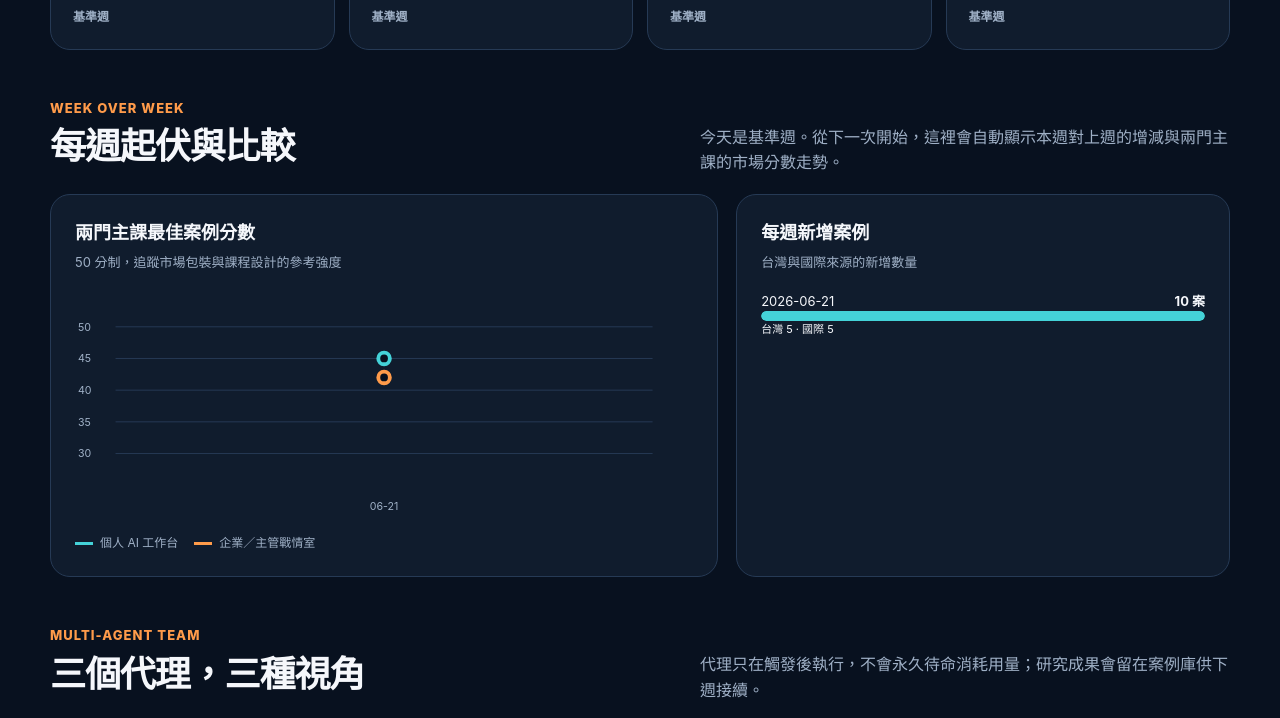
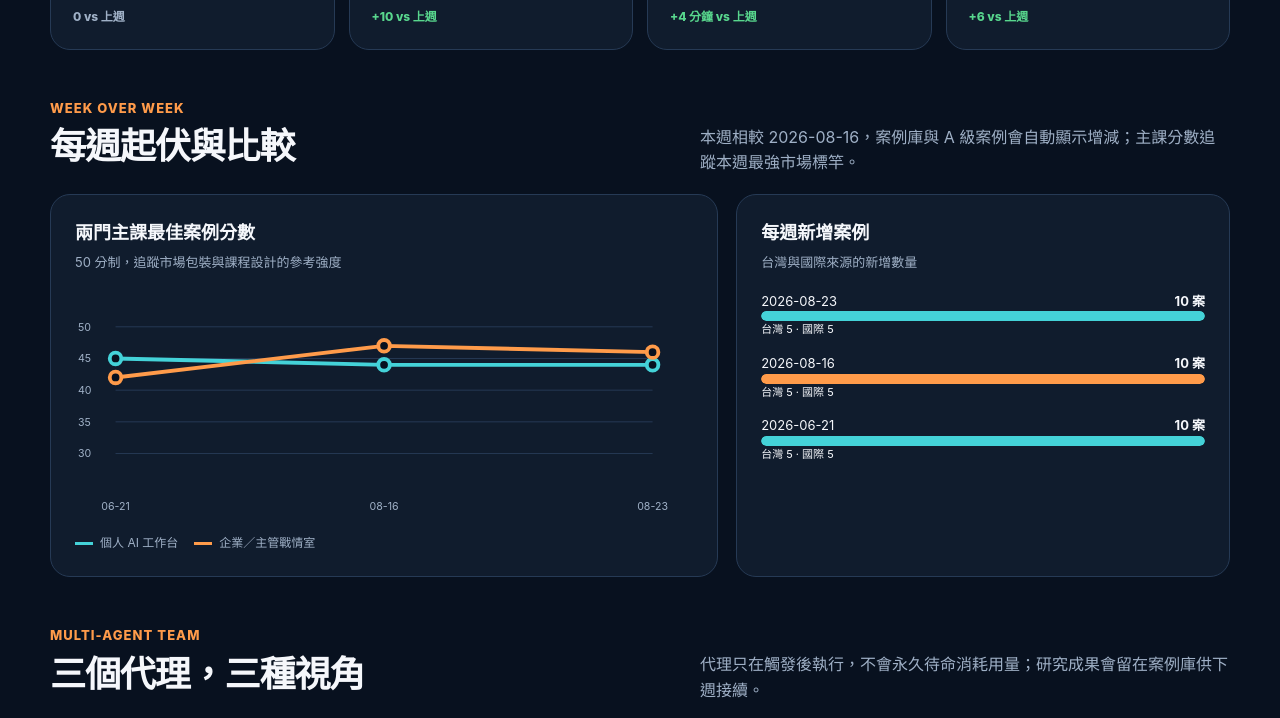
Before and after one commit to mandyaispace-glitch/ai-course-radar, a plain HTML site: page course-radar-dashboard.html in a window 1280 px wide. Shown: the part 669-1387 px from the top of the page. Drawn offline with Linux system fonts and the light colour scheme.

Commit message:
Add 2026-08-23 course radar run

```diff
--- a/course-radar-dashboard.html
+++ b/course-radar-dashboard.html
@@ -233,13 +233,13 @@
   <main class="shell">
     <header class="topbar">
       <div class="brand"><span class="brand-mark">◎</span><span>AI 課程多代理系統</span></div>
-      <div class="run-status">第一次試跑完成</div>
+      <div class="run-status" id="run-status">第一次試跑完成</div>
     </header>
 
     <section class="hero" aria-labelledby="page-title">
-      <div class="eyebrow">WEEKLY COURSE RADAR · 2026.06.21</div>
+      <div class="eyebrow" id="hero-date">WEEKLY COURSE RADAR · 2026.06.21</div>
       <h1 id="page-title">課程市場雷達</h1>
-      <p>三個 AI 代理同步研究台灣市場、國際案例與指定來源，把外部課程包裝轉成可驗收的企業培訓產品。</p>
+      <p id="hero-summary">三個 AI 代理同步研究台灣市場、國際案例與指定來源，把外部課程包裝轉成可驗收的企業培訓產品。</p>
       <div class="command"><span>›</span><code>啟動本週節流版 LV6 課程市場雷達</code></div>
     </section>
 
@@ -251,7 +251,7 @@
     </div>
 
     <section aria-labelledby="trend-title">
-      <div class="section-head"><div><div class="eyebrow">WEEK OVER WEEK</div><h2 id="trend-title">每週起伏與比較</h2></div><p>今天是基準週。從下一次開始，這裡會自動顯示本週對上週的增減與兩門主課的市場分數走勢。</p></div>
+      <div class="section-head"><div><div class="eyebrow">WEEK OVER WEEK</div><h2 id="trend-title">每週起伏與比較</h2></div><p id="trend-summary">今天是基準週。從下一次開始，這裡會自動顯示本週對上週的增減與兩門主課的市場分數走勢。</p></div>
       <div class="trend-grid">
         <article class="trend-panel"><h3>兩門主課最佳案例分數</h3><p>50 分制，追蹤市場包裝與課程設計的參考強度</p><div class="chart" id="score-chart" aria-label="主課分數趨勢圖"></div><div class="legend"><span>個人 AI 工作台</span><span>企業／主管戰情室</span></div></article>
         <article class="trend-panel"><h3>每週新增案例</h3><p>台灣與國際來源的新增數量</p><div class="weekly-bars" id="weekly-bars"></div></article>
@@ -318,7 +318,7 @@
       <div class="history-wrap"><table class="history-table"><thead><tr><th>週次</th><th>研究主題</th><th>新增案例</th><th>案例庫</th><th>工作台</th><th>戰情室</th><th>耗時</th><th>狀態</th></tr></thead><tbody id="history-body"></tbody></table></div>
     </section>
 
-    <footer class="footer"><span id="footer-run">AI 課程市場雷達 · 第一次試跑 · 2026-06-21</span><a href="reports/2026-06-21_第一次試跑.md">閱讀完整報告 →</a></footer>
+    <footer class="footer"><span id="footer-run">AI 課程市場雷達 · 第一次試跑 · 2026-06-21</span><a id="footer-report" href="reports/2026-06-21_第一次試跑.md">閱讀完整報告 →</a></footer>
   </main>
   <script src="course-radar-data.js"></script>
   <script>
@@ -341,11 +341,17 @@
       setText("metric-cases", latest.totalCases);
       setText("metric-duration", latest.durationMinutes);
       setText("metric-a-grade", latest.aGradeCases);
+      setText("run-status", `${latest.date} 雷達完成`);
+      setText("hero-date", `WEEKLY COURSE RADAR · ${latest.date.replaceAll("-", ".")}`);
+      setText("hero-summary", latest.notes || "三個 AI 代理同步研究台灣市場、國際案例與指定來源，把外部課程包裝轉成可驗收的企業培訓產品。");
+      setText("trend-summary", previous ? `本週相較 ${previous.date}，案例庫與 A 級案例會自動顯示增減；主課分數追蹤本週最強市場標竿。` : "今天是基準週。從下一次開始，這裡會自動顯示本週對上週的增減與兩門主課的市場分數走勢。");
       delta("delta-agents", latest.agents, previous?.agents);
       delta("delta-cases", latest.totalCases, previous?.totalCases);
       delta("delta-duration", latest.durationMinutes, previous?.durationMinutes, " 分鐘");
       delta("delta-a-grade", latest.aGradeCases, previous?.aGradeCases);
       setText("footer-run", `AI 課程市場雷達 · ${runs.length === 1 ? "第一次試跑" : `第 ${runs.length} 週`} · ${latest.date}`);
+      const footerReport = document.getElementById("footer-report");
+      if (footerReport && latest.report) footerReport.href = latest.report;
 
       const chart = document.getElementById("score-chart");
       const w = 640, h = 220, padX = 42, padY = 28, minY = 25, maxY = 50;
--- a/course-radar-data.js
+++ b/course-radar-data.js
@@ -15,6 +15,36 @@ window.COURSE_RADAR_DATA = {
       topics: ["個人 AI 工作台", "企業／主管戰情室"],
       report: "reports/2026-06-21_第一次試跑.md",
       notes: "第一次試跑，建立比較基準。"
+    },
+    {
+      date: "2026-08-16",
+      agents: 3,
+      durationMinutes: 28,
+      newTaiwan: 5,
+      newGlobal: 5,
+      reviewedLocked: 4,
+      totalCases: 24,
+      aGradeCases: 13,
+      personalScore: 44,
+      warRoomScore: 47,
+      topics: ["AI Agent／n8n 工作流程自動化", "主管 AI 策略治理／決策責任"],
+      report: "reports/2026-08-16_每週AI課程市場雷達.md",
+      notes: "台灣訊號集中在低程式碼流程實作；國際訊號集中在主管選案、ROI、治理與 playbook。"
+    },
+    {
+      date: "2026-08-23",
+      agents: 3,
+      durationMinutes: 32,
+      newTaiwan: 5,
+      newGlobal: 5,
+      reviewedLocked: 4,
+      totalCases: 34,
+      aGradeCases: 19,
+      personalScore: 44,
+      warRoomScore: 46,
+      topics: ["AI 導入成效衡量／ROI", "AI 搜尋可見性／GEO"],
+      report: "reports/2026-08-23_每週AI課程市場雷達.md",
+      notes: "本週訊號從工具導入轉向成效證明與 AI 搜尋可見性；建議只提候選模組，不改兩門主課承諾。"
     }
   ]
 };
```
Also changed, not shown: source_registry.csv (+20 -0 lines), 4 other files.
